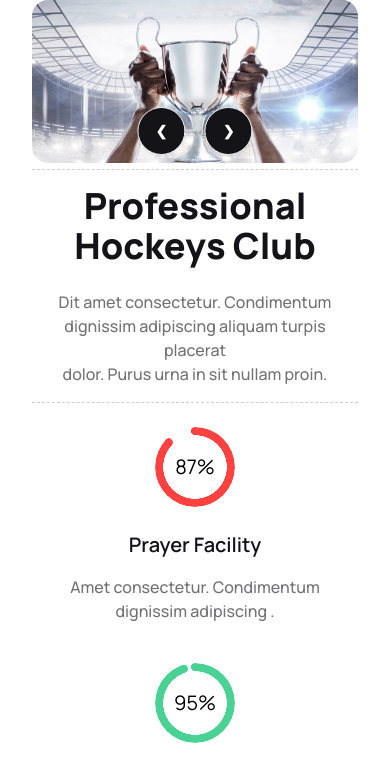
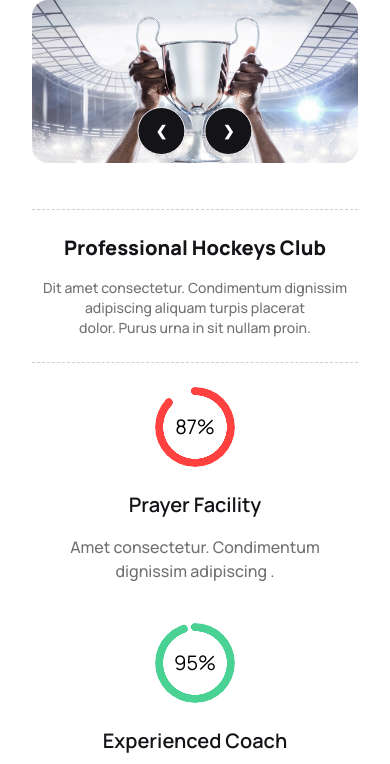
Before and after one commit to Sohana-Karniz-Mimmi/Hockey, a plain HTML site: page index.html in a window 390 px wide. Shown: the top 764 px of the page. Drawn offline with nearby package versions, Linux system fonts and the light colour scheme.

Commit message:
added progran Section with responsive

```diff
--- a/index.html
+++ b/index.html
@@ -141,16 +141,16 @@
 
     <!-- Main section Starts Here -->
     <main class="container mx-auto lg:px-24 px-8">
+
       <!--Professional Hockeys Club Section Starts Here -->
-      <section class="lg:my-24
-      ">
+      <section class="lg:my-24">
         <div
-          class=" lg:py-8 text-center border-t border-b border-dashed border-[#13131833] p-4 lg:mb-16"
+          class=" lg:py-8 py-6 text-center border-t border-b border-dashed border-[#13131833] lg:mb-12 mt-10"
         >
-          <h2 class="text-4xl mb-6 font-extrabold">
+          <h2 class=" text-xl lg:text-4xl mb-4 font-extrabold">
             Professional Hockeys Club
           </h2>
-          <p class="">
+          <p class=" text-sm">
             Dit amet consectetur. Condimentum dignissim adipiscing aliquam
             turpis placerat <br />
             dolor. Purus urna in sit nullam proin.
@@ -221,7 +221,7 @@
 
         <!-- Program Heading  -->
         <div
-          class=" lg:py-8 py-6 text-center border-t border-b border-dashed border-[#13131833] lg:mb-16 mb-6"
+          class=" lg:py-8 py-6 text-center border-t border-b border-dashed border-[#13131833] lg:mb-12 mb-6"
         >
           <h2 class="text-4xl mb-6 font-extrabold">
             Program Sections
```
